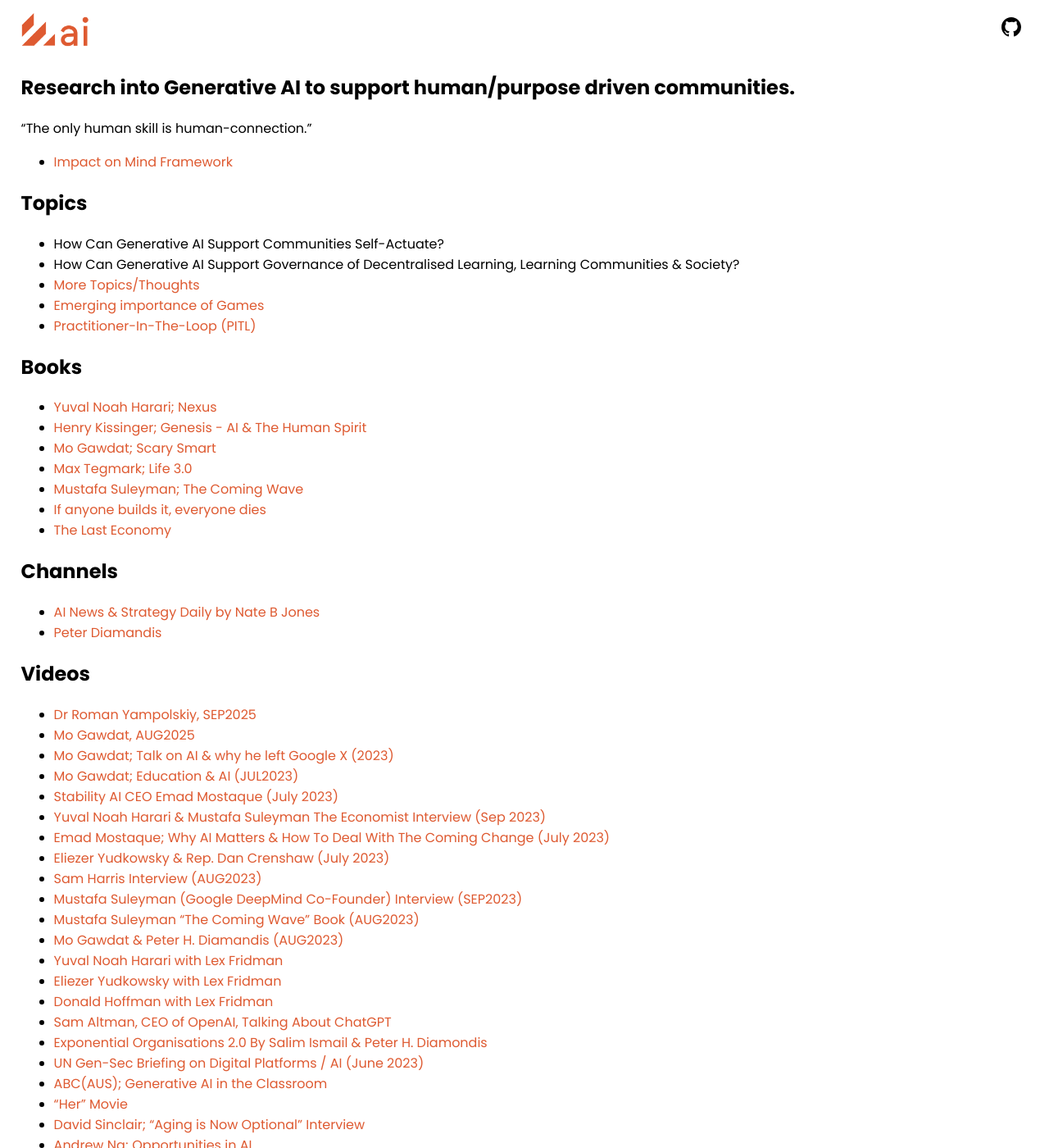
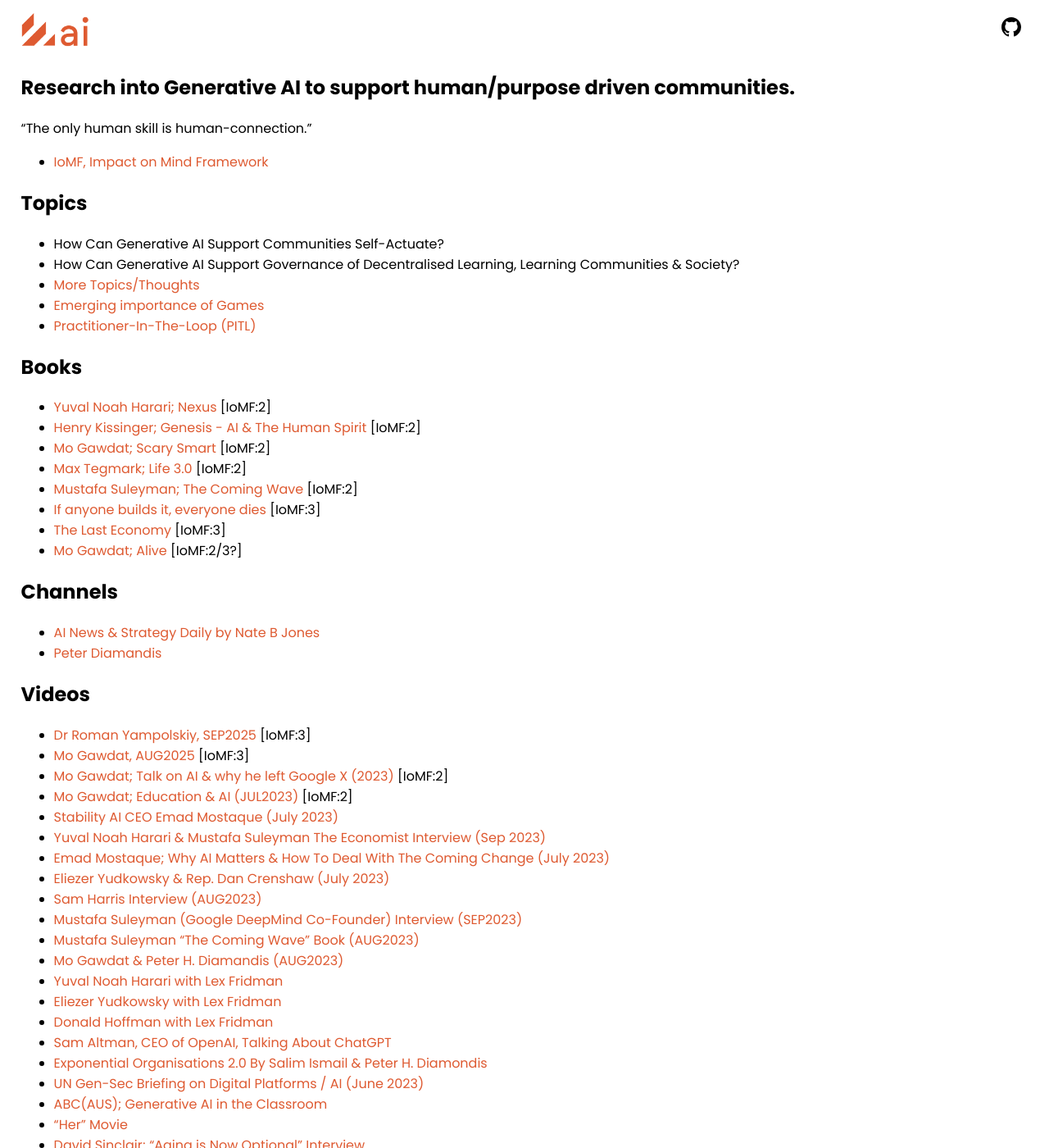
Before and after one commit to selfdriven-foundation/selfdriven-ai, a Jekyll site: the page built from docs/pages/research.md, in a window 1280 px wide and 1400 px high. Shown: the whole window at 82% size. Built offline with Jekyll 4.4.1, drawn with Linux system fonts in a browser that asks for light colours.

Commit message:
Update research.md

```diff
--- a/docs/pages/research.md
+++ b/docs/pages/research.md
@@ -8,7 +8,7 @@
 
 "The only human skill is human-connection."
 
-- [Impact on Mind Framework](/impact-on-mind-framework/)
+- [IoMF, Impact on Mind Framework](/impact-on-mind-framework/)
 
 ## Topics
 - How Can Generative AI Support Communities Self-Actuate?
@@ -18,23 +18,24 @@
 - [Practitioner-In-The-Loop (PITL)](/research/practitioner-in-the-loop/)
 
 ## Books
-- [Yuval Noah Harari; Nexus](https://www.ynharari.com/book/nexus/)
-- [Henry Kissinger; Genesis - AI & The Human Spirit](https://www.hachettebookgroup.com/titles/henry-a-kissinger/genesis/9780316581295/)
-- [Mo Gawdat; Scary Smart](https://www.mogawdat.com/scary-smart)
-- [Max Tegmark; Life 3.0](https://en.wikipedia.org/wiki/Life_3.0)
-- [Mustafa Suleyman; The Coming Wave](https://www.penguin.com.au/books/the-coming-wave-9781529923834)
-- [If anyone builds it, everyone dies](https://ifanyonebuildsit.com)
-- [The Last Economy](https://thelastecononmy.com)
+- [Yuval Noah Harari; Nexus](https://www.ynharari.com/book/nexus/) [IoMF:2]
+- [Henry Kissinger; Genesis - AI & The Human Spirit](https://www.hachettebookgroup.com/titles/henry-a-kissinger/genesis/9780316581295/) [IoMF:2]
+- [Mo Gawdat; Scary Smart](https://www.mogawdat.com/scary-smart) [IoMF:2]
+- [Max Tegmark; Life 3.0](https://en.wikipedia.org/wiki/Life_3.0) [IoMF:2]
+- [Mustafa Suleyman; The Coming Wave](https://www.penguin.com.au/books/the-coming-wave-9781529923834) [IoMF:2]
+- [If anyone builds it, everyone dies](https://ifanyonebuildsit.com) [IoMF:3]
+- [The Last Economy](https://thelastecononmy.com) [IoMF:3]
+- [Mo Gawdat; Alive](https://mogawdat.substack.com/p/alive) [IoMF:2/3?]
 
 ## Channels
 - [AI News & Strategy Daily by Nate B Jones](https://www.youtube.com/@NateBJones)
 - [Peter Diamandis](https://www.youtube.com/@peterdiamandis)
 
 ## Videos
-- [Dr Roman Yampolskiy, SEP2025](https://youtu.be/UclrVWafRAI)
-- [Mo Gawdat, AUG2025](https://youtu.be/S9a1nLw70p0)
-- [Mo Gawdat; Talk on AI & why he left Google X (2023)](https://youtu.be/bk-nQ7HF6k4)
-- [Mo Gawdat; Education & AI (JUL2023)](https://youtu.be/C84SLJhhEpo)
+- [Dr Roman Yampolskiy, SEP2025](https://youtu.be/UclrVWafRAI) [IoMF:3]
+- [Mo Gawdat, AUG2025](https://youtu.be/S9a1nLw70p0) [IoMF:3]
+- [Mo Gawdat; Talk on AI & why he left Google X (2023)](https://youtu.be/bk-nQ7HF6k4) [IoMF:2]
+- [Mo Gawdat; Education & AI (JUL2023)](https://youtu.be/C84SLJhhEpo) [IoMF:2]
 - [Stability AI CEO Emad Mostaque (July 2023)](https://youtu.be/zXd9ZwU8u5E)
 - [Yuval Noah Harari & Mustafa Suleyman The Economist Interview (Sep 2023)](https://youtu.be/7JkPWHr7sTY?si=gwyxf6PLPZD-awJw)
 - [Emad Mostaque; Why AI Matters & How To Deal With The Coming Change (July 2023)](https://www.youtube.com/watch?v=ciX_iFGyS0M)
```
